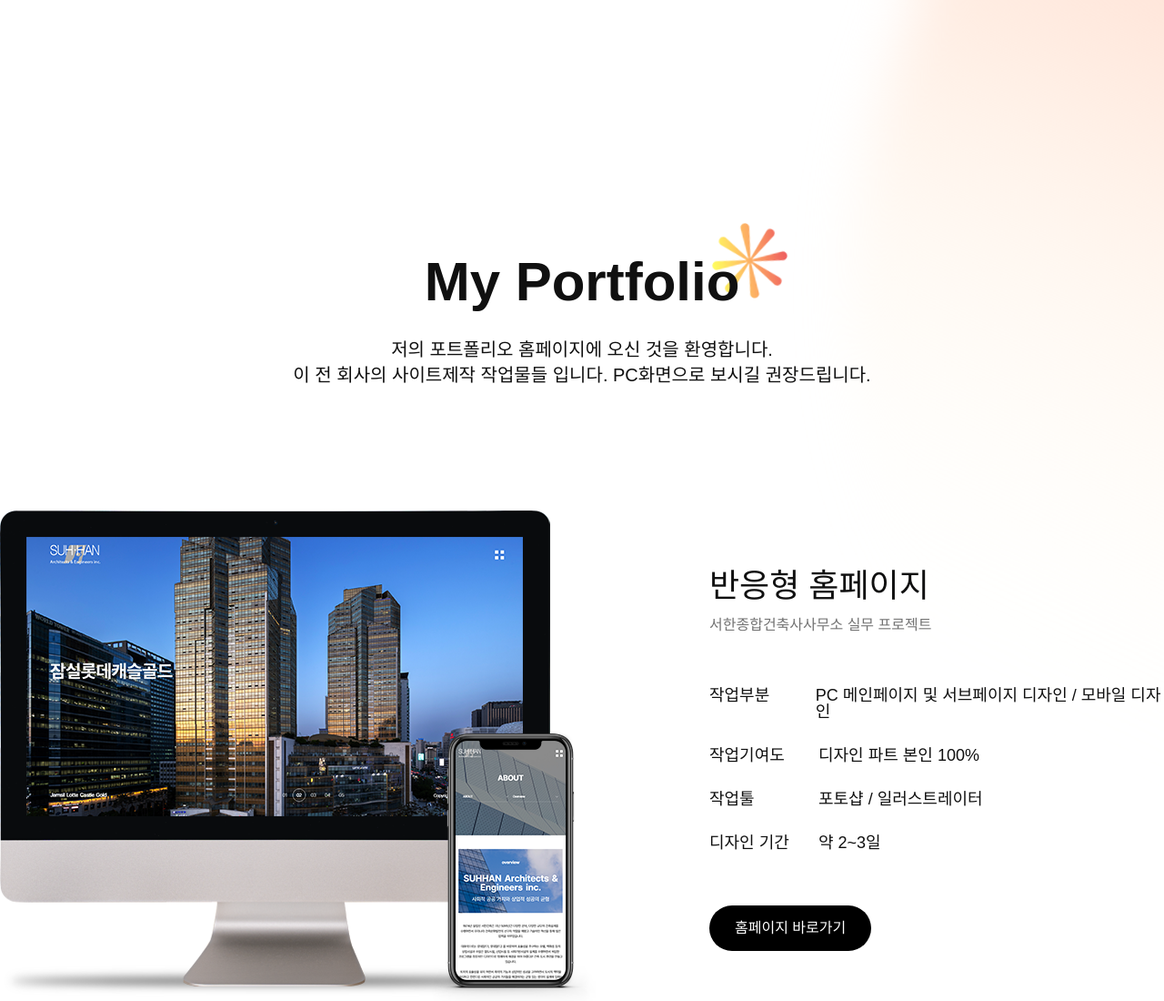
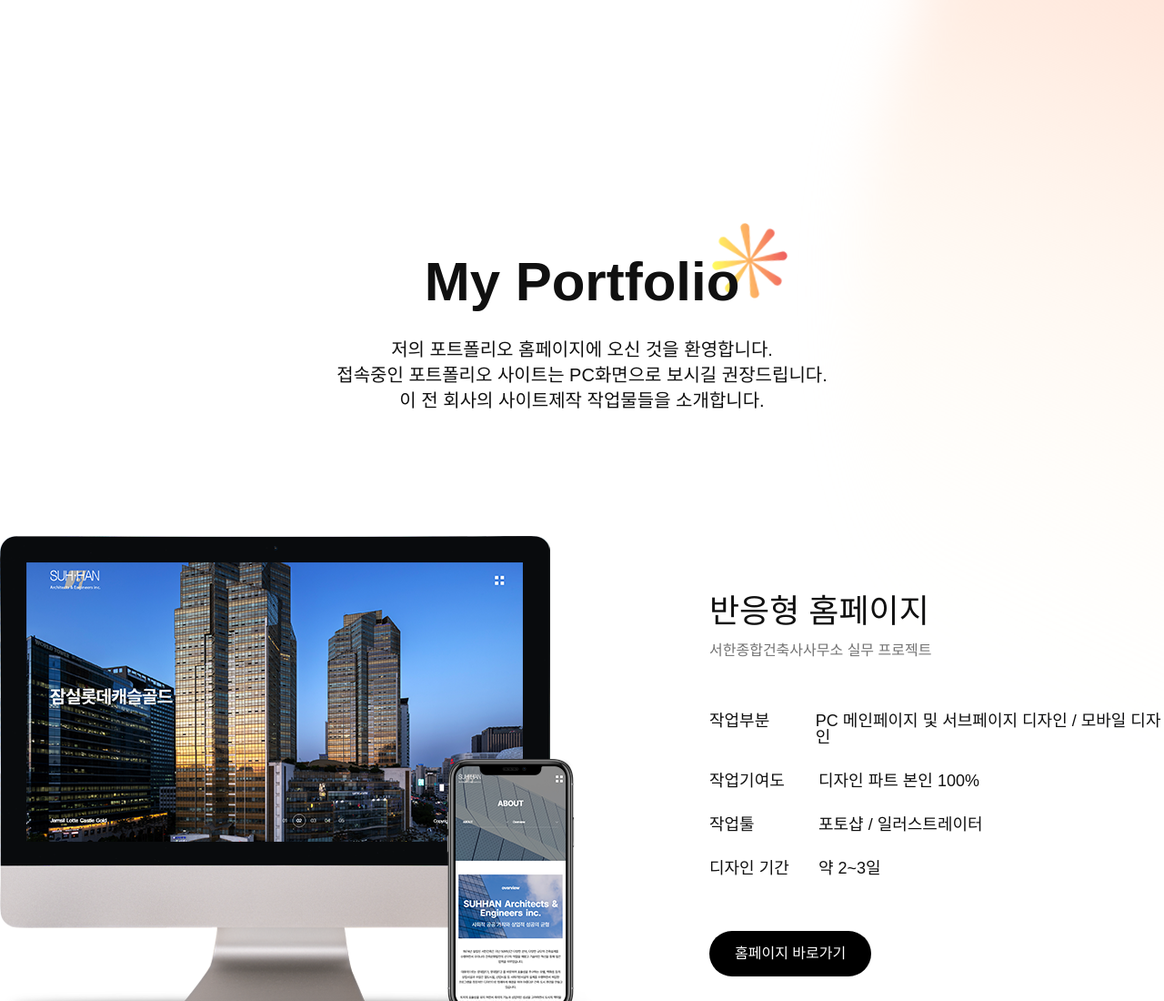
Before and after one commit to wooju75/Portfolio1, a plain HTML site: page index.html in a window 1280 px wide. Shown: the top 1100 px of the page at 91% size. Drawn offline with Linux system fonts and the light colour scheme; a web font is replaced by a local one.

Commit message:
Updated portfolio

```diff
--- a/index.html
+++ b/index.html
@@ -15,8 +15,8 @@
           <strong>My Portfolio</strong>
           <p>
             저의 포트폴리오 홈페이지에 오신 것을 환영합니다.<br />
-            이 전 회사의 사이트제작 작업물들 입니다. PC화면으로 보시길
-            권장드립니다.
+            접속중인 포트폴리오 사이트는 PC화면으로 보시길 권장드립니다.<br />
+            이 전 회사의 사이트제작 작업물들을 소개합니다.
           </p>
         </h1>
 
```
